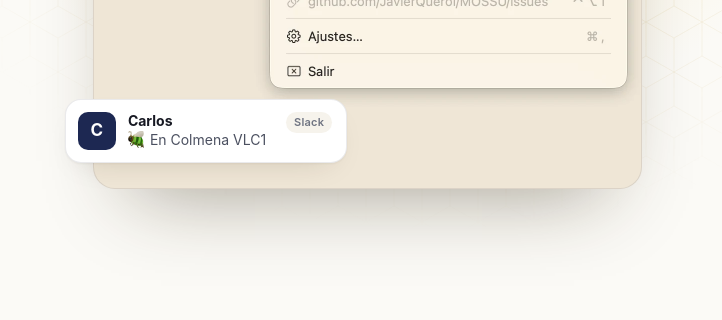
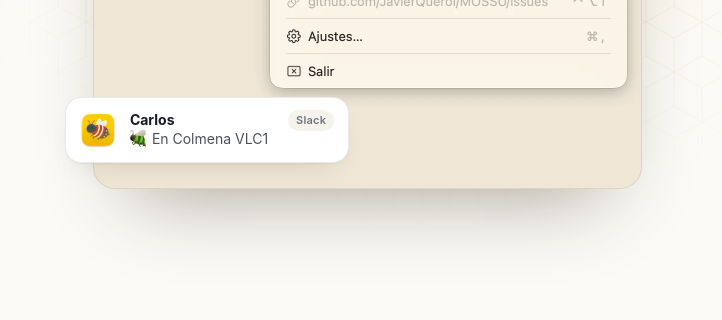
Before and after one commit to JavierQuerol/MOSSU, a website: page public/index.html in a window 1280 px wide. Shown: the part 443-763 px from the top of the page, 558-1280 px from the left. Drawn offline with Linux system fonts and the light colour scheme.

Commit message:
Use the MOSSU app icon in the hero status card
The card stood for MOSSU's notification but showed an initial. It now
shows the app icon as macOS renders it in notifications.

Co-Authored-By: Claude <noreply@anthropic.com>

```diff
--- a/public/index.html
+++ b/public/index.html
@@ -79,7 +79,7 @@
             </picture>
           </div>
           <div class="status-card" aria-label="Así se ve tu estado en Slack">
-            <span class="avatar" aria-hidden="true">C</span>
+            <img class="app-icon" src="img/app-icon.webp" alt="" width="40" height="40">
             <div>
               <p class="status-name">Carlos</p>
               <p class="status-line"><img src="img/vlc1.png" alt="" width="16" height="16"> En Colmena VLC1</p>
--- a/public/site.css
+++ b/public/site.css
@@ -443,15 +443,10 @@ code {
   box-shadow: var(--card-shadow);
 }
 
-.avatar {
-  display: grid;
-  place-items: center;
-  width: 38px;
-  height: 38px;
-  border-radius: 10px;
-  background: var(--brand);
-  color: var(--on-brand);
-  font-weight: 700;
+.app-icon {
+  flex: none;
+  width: 40px;
+  height: 40px;
 }
 
 .status-name {
```
Also changed, not shown: public/img/app-icon.webp (added).
